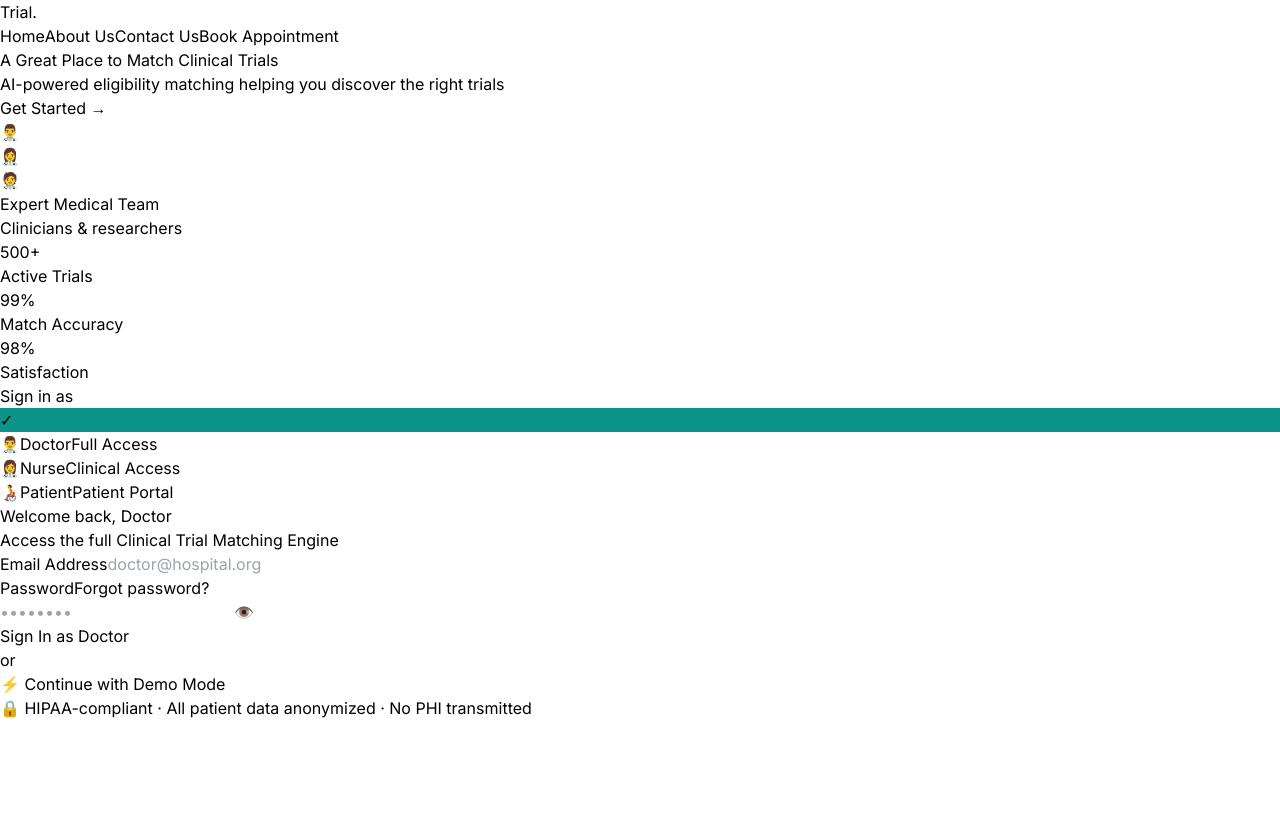
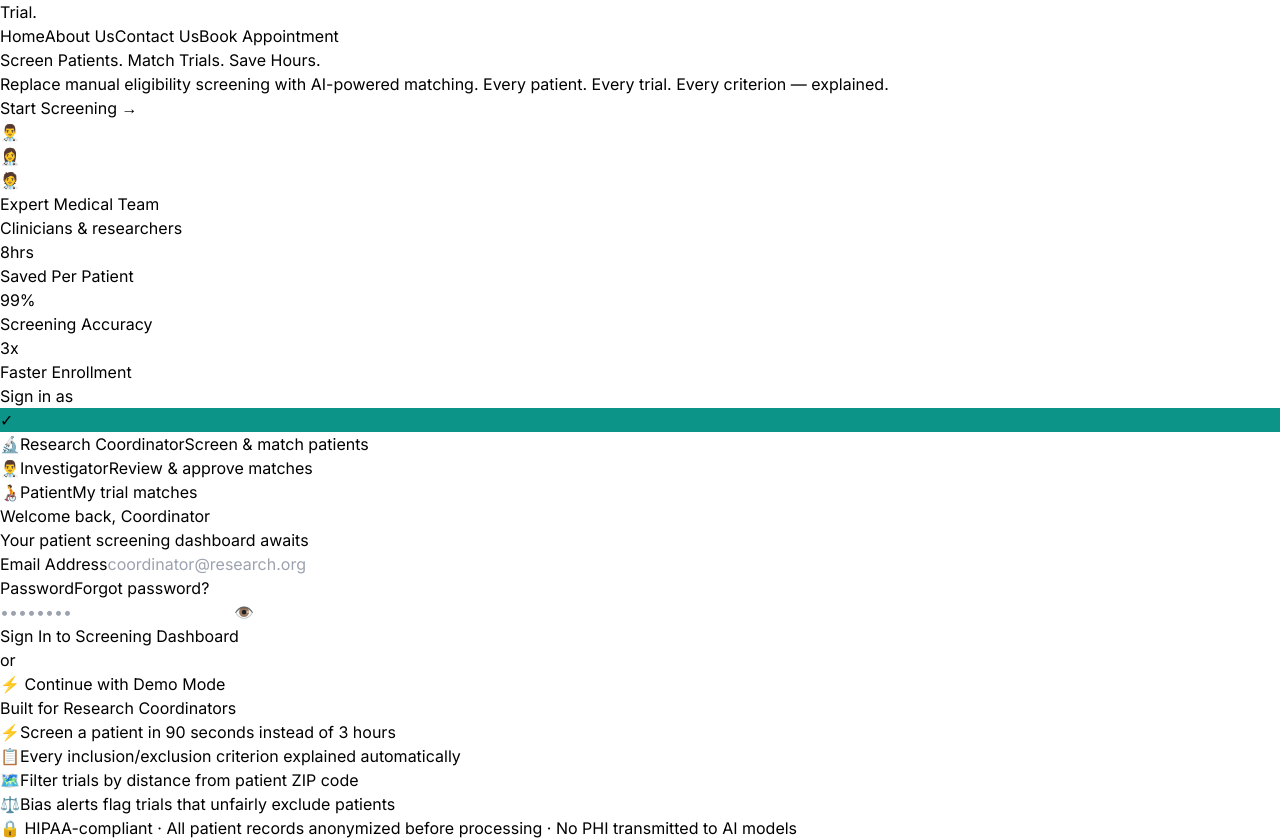
Before and after one commit to dipesh-23/COHERENCE-26_BajrangDal, a React app in the folder frontend/: page / in a window 1280 px wide. Before the commit the page ends 800 px from the top, so only its background shows below. Built offline with nearby package versions, Linux system fonts and the light colour scheme; no server answers; the HTML template or start-up script is replaced by a standard one.

Commit message:
feat: Center CRC persona on Login experience

```diff
--- a/frontend/src/pages/Login.jsx
+++ b/frontend/src/pages/Login.jsx
@@ -8,10 +8,10 @@ const API_BASE = (typeof import.meta !== 'undefined' && import.meta.env?.VITE_AP
 // ─── Role config ──────────────────────────────────────────────────────────────
 const ROLES = [
     {
-        key: 'doctor',
-        label: 'Doctor',
-        emoji: '👨‍⚕️',
-        access: 'Full Access',
+        key: 'crc',
+        label: 'Research Coordinator',
+        emoji: '🔬',
+        access: 'Screen & match patients',
         color: '#0D9488',
         gradient: 'from-[#0D9488] to-[#0F766E]',
         shadow: 'shadow-[#0D9488]/30',
@@ -19,15 +19,16 @@ const ROLES = [
         border: 'border-[#0D9488]',
         bg: 'bg-[#0D9488]/5',
         text: 'text-[#0D9488]',
-        btnText: 'Sign In as Doctor',
-        welcome: 'Welcome back, Doctor',
-        subtitle: 'Access the full Clinical Trial Matching Engine',
+        btnText: 'Sign In to Screening Dashboard',
+        welcome: 'Welcome back, Coordinator',
+        subtitle: 'Your patient screening dashboard awaits',
+        emailPlaceholder: 'coordinator@research.org'
     },
     {
-        key: 'nurse',
-        label: 'Nurse',
-        emoji: '👩‍⚕️',
-        access: 'Clinical Access',
+        key: 'investigator',
+        label: 'Investigator',
+        emoji: '👨‍⚕️',
+        access: 'Review & approve matches',
         color: '#0F766E',
         gradient: 'from-[#0F766E] to-[#065F46]',
         shadow: 'shadow-[#0F766E]/30',
@@ -35,15 +36,16 @@ const ROLES = [
         border: 'border-[#0F766E]',
         bg: 'bg-[#0F766E]/5',
         text: 'text-[#0F766E]',
-        btnText: 'Sign In as Nurse',
-        welcome: 'Welcome back',
-        subtitle: 'View patient matches and trial details',
+        btnText: 'Sign In to Review Portal',
+        welcome: 'Welcome back, Investigator',
+        subtitle: 'Review matched patient recommendations',
+        emailPlaceholder: 'pi@clinicaltrial.org'
     },
     {
         key: 'patient',
         label: 'Patient',
         emoji: '🧑‍🦽',
-        access: 'Patient Portal',
+        access: 'My trial matches',
         color: '#14B8A6',
         gradient: 'from-[#14B8A6] to-[#0D9488]',
         shadow: 'shadow-[#14B8A6]/30',
@@ -51,9 +53,10 @@ const ROLES = [
         border: 'border-[#14B8A6]',
         bg: 'bg-[#14B8A6]/5',
         text: 'text-[#14B8A6]',
-        btnText: 'Sign In to My Portal',
+        btnText: 'View My Trial Matches',
         welcome: 'Find Your Clinical Trials',
-        subtitle: 'Discover trials matched to your health profile',
+        subtitle: 'See which trials you may qualify for',
+        emailPlaceholder: 'patient@email.com'
     },
 ];
 
@@ -63,16 +66,16 @@ function demoUser(role) {
         token: 'demo-token',
         user: {
             id: 'U-DEMO',
-            name: role === 'doctor' ? 'Dr. Sarah Chen' : role === 'nurse' ? 'Nurse Jamie Rivera' : 'Demo Patient',
+            name: role === 'crc' ? 'Coordinator Jane Smith' : role === 'investigator' ? 'Dr. Sarah Chen' : 'Demo Patient',
             role,
-            department: role === 'doctor' ? 'Endocrinology' : role === 'nurse' ? 'Oncology' : 'Patient',
+            department: role === 'crc' ? 'Clinical Trials Office' : role === 'investigator' ? 'Endocrinology' : 'Patient',
             hospital: 'Mount Sinai Medical Center',
         },
     };
 }
 
 export default function Login({ onLoginSuccess = () => { } }) {
-    const [selectedRole, setSelectedRole] = useState('doctor');
+    const [selectedRole, setSelectedRole] = useState('crc');
     const [email, setEmail] = useState('');
     const [password, setPassword] = useState('');
     const [showPass, setShowPass] = useState(false);
@@ -164,13 +167,13 @@ export default function Login({ onLoginSuccess = () => { } }) {
                 {/* Hero center */}
                 <div className="relative z-10 flex-1 flex flex-col items-center justify-center px-12 text-center">
                     <h1 className="text-white font-bold text-4xl leading-tight max-w-sm">
-                        A Great Place to Match Clinical Trials
+                        Screen Patients. Match Trials. Save Hours.
                     </h1>
-                    <p className="text-white/75 text-base mt-3 max-w-sm">
-                        AI-powered eligibility matching helping you discover the right trials
+                    <p className="text-white/75 text-base mt-3 max-w-md">
+                        Replace manual eligibility screening with AI-powered matching. Every patient. Every trial. Every criterion — explained.
                     </p>
                     <button className="mt-6 bg-white/20 hover:bg-white/30 text-white border border-white/40 rounded-full px-8 py-3 text-base font-semibold backdrop-blur-sm transition-all duration-200 hover:scale-[1.03]">
-                        Get Started →
+                        Start Screening →
                     </button>
 
                     {/* Doctor team avatars */}
@@ -190,9 +193,9 @@ export default function Login({ onLoginSuccess = () => { } }) {
                 {/* Bottom stats */}
                 <div className="relative z-10 flex items-center justify-around px-8 pb-10">
                     {[
-                        { value: '500+', label: 'Active Trials' },
-                        { value: '99%', label: 'Match Accuracy' },
-                        { value: '98%', label: 'Satisfaction' },
+                        { value: '8hrs', label: 'Saved Per Patient' },
+                        { value: '99%', label: 'Screening Accuracy' },
+                        { value: '3x', label: 'Faster Enrollment' },
                     ].map(stat => (
                         <div key={stat.value} className="flex flex-col items-center">
                             <div className="w-16 h-16 rounded-full border-4 border-white/40 bg-white/10 flex flex-col items-center justify-center backdrop-blur-sm">
@@ -250,7 +253,7 @@ export default function Login({ onLoginSuccess = () => { } }) {
                                 type="email"
                                 value={email}
                                 onChange={e => setEmail(e.target.value)}
-                                placeholder="doctor@hospital.org"
+                                placeholder={role.emailPlaceholder}
                                 className={`w-full bg-white border-2 rounded-xl px-4 py-3 text-slate-800 placeholder-slate-300 outline-none transition-all duration-200 shadow-sm focus:ring-4
                   ${email && !validEmail ? 'border-red-300 focus:border-red-400 focus:ring-red-100' : `border-slate-100 focus:border-[${role.color}] ${role.ring}`}`}
                             />
@@ -320,9 +323,29 @@ export default function Login({ onLoginSuccess = () => { } }) {
                         ⚡ Continue with Demo Mode
                     </button>
 
-                    {/* ── 8. Bottom notice ── */}
-                    <p className="text-slate-300 text-xs text-center mt-6">
-                        🔒 HIPAA-compliant · All patient data anonymized · No PHI transmitted
+                    {/* ── 8. Bottom notice & CRC specific UI ── */}
+                    {selectedRole === 'crc' && (
+                        <div className="mt-4 bg-teal-50 border border-teal-100 rounded-2xl p-4 w-full">
+                            <p className="text-teal-700 font-semibold text-xs uppercase tracking-wide mb-2">
+                                Built for Research Coordinators
+                            </p>
+                            <div className="space-y-1.5">
+                                {[
+                                    '⚡ Screen a patient in 90 seconds instead of 3 hours',
+                                    '📋 Every inclusion/exclusion criterion explained automatically',
+                                    '🗺️ Filter trials by distance from patient ZIP code',
+                                    '⚖️ Bias alerts flag trials that unfairly exclude patients'
+                                ].map((item, i) => (
+                                    <p key={i} className="text-teal-600 text-[11px] font-medium flex items-start gap-2">
+                                        <span className="flex-shrink-0">{item.split(' ')[0]}</span>
+                                        <span>{item.split(' ').slice(1).join(' ')}</span>
+                                    </p>
+                                ))}
+                            </div>
+                        </div>
+                    )}
+                    <p className="text-slate-400 text-[11px] text-center mt-6">
+                        🔒 HIPAA-compliant · All patient records anonymized before processing · No PHI transmitted to AI models
                     </p>
                 </div>
             </div>
```
